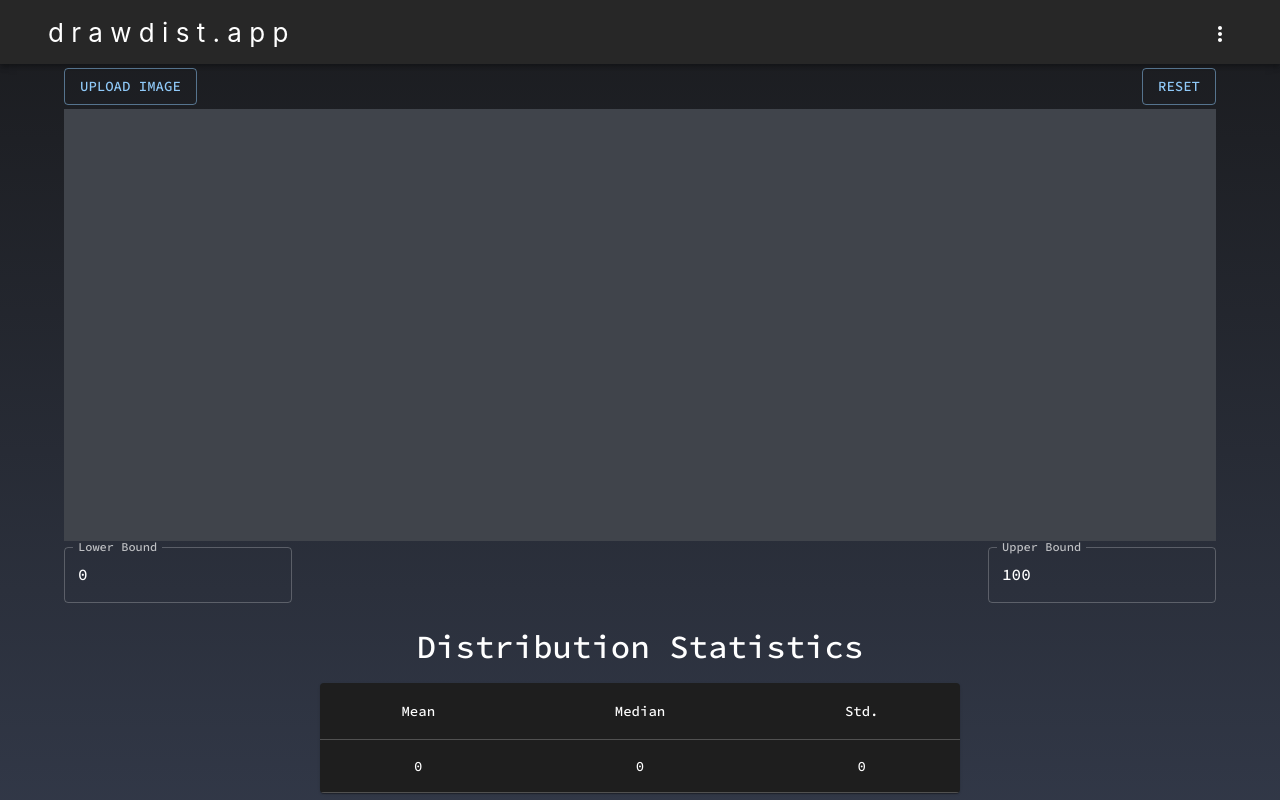
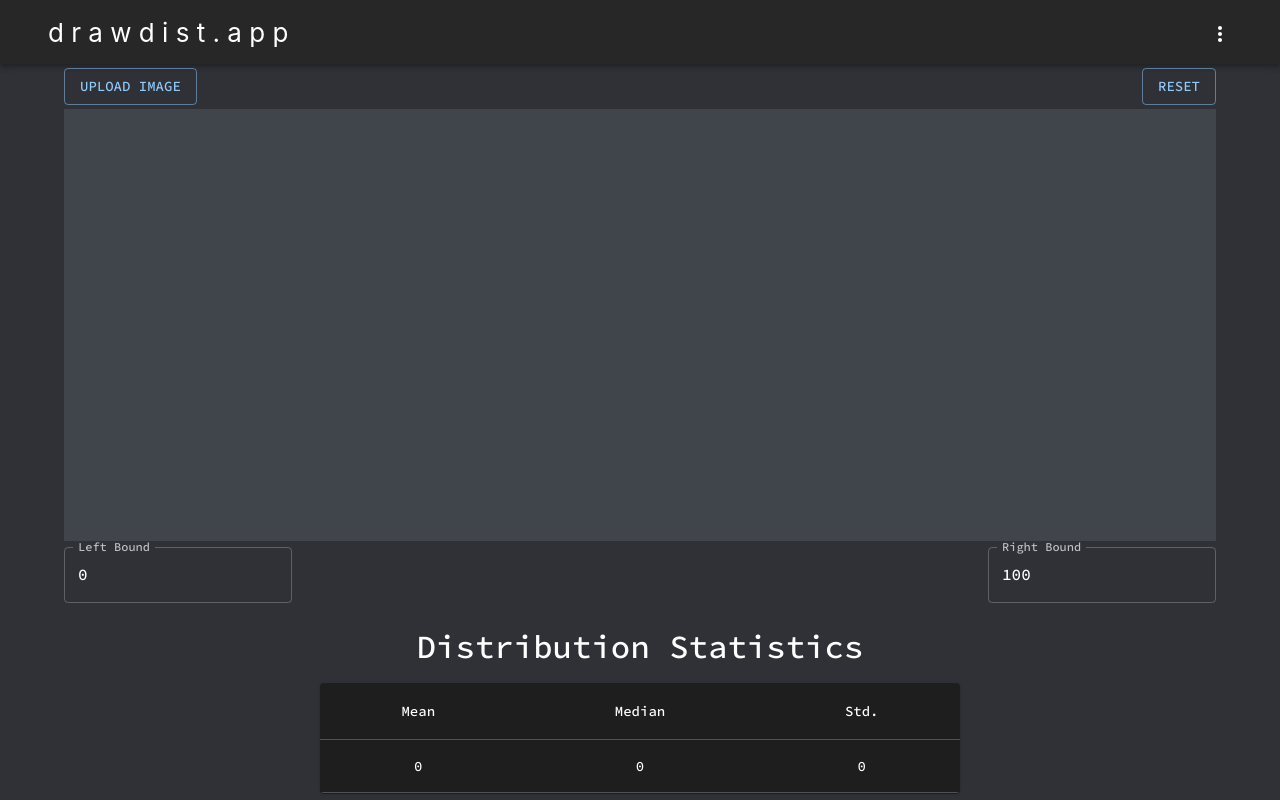
Before and after one commit to OwenPendrighElliott/DistributionWebApp, a React (Create React App) app: page / in a window 1280 px wide. Shown: the top 800 px of the page. Built offline with nearby package versions, Linux system fonts and the light colour scheme.

Commit message:
remove gradient

```diff
--- a/src/components/rangeSelector.js
+++ b/src/components/rangeSelector.js
@@ -8,15 +8,27 @@ import Grid from '@mui/material/Grid';
 import { MinValidationTextField, MaxValidationTextField } from './validIntTextFields';
 
 const RangeSelector = (width) => {
-    const {xMin, xMax} = useContext(DistributionContext)
+    const {xMin, xMax, setXMax, setXMin} = useContext(DistributionContext)
 
     return (
         <Grid container sx={{ maxWidth: width }}>
             <Grid item xs={true} style={{ display: "flex", justifyContent: "left" }}>
-                <MaxValidationTextField  label={"Lower Bound"} defaultValue={xMin} maxInt={xMax}></MaxValidationTextField>
+                {/* <MaxValidationTextField  label={"Lower Bound"} defaultValue={xMin} maxInt={xMax}></MaxValidationTextField> */}
+                <TextField
+                    label='Left Bound'
+                    type={'number'}
+                    onChange={(e) => setXMin(e.target.value)}
+                    value={xMin}
+                />
             </Grid>
             <Grid item xs={true} style={{ display: "flex", justifyContent: "right"}}>
-                <MinValidationTextField  label={"Upper Bound"} defaultValue={xMax} minInt={xMin}></MinValidationTextField>
+                {/* <MinValidationTextField  label={"Upper Bound"} defaultValue={xMax} minInt={xMin}></MinValidationTextField> */}
+                <TextField
+                    label='Right Bound'
+                    type={'number'}
+                    onChange={(e) => setXMax(e.target.value)}
+                    value={xMax}
+                />
             </Grid>
         </Grid>
     )
--- a/src/index.css
+++ b/src/index.css
@@ -1,6 +1,6 @@
 html, body {
     background-color: #2f3136;
-    background-image: linear-gradient(#1a1b1e, #384053);
+    /* background-image: linear-gradient(#1a1b1e, #384053); */
     margin: 0;
 
     padding-bottom: 5vh;
```
